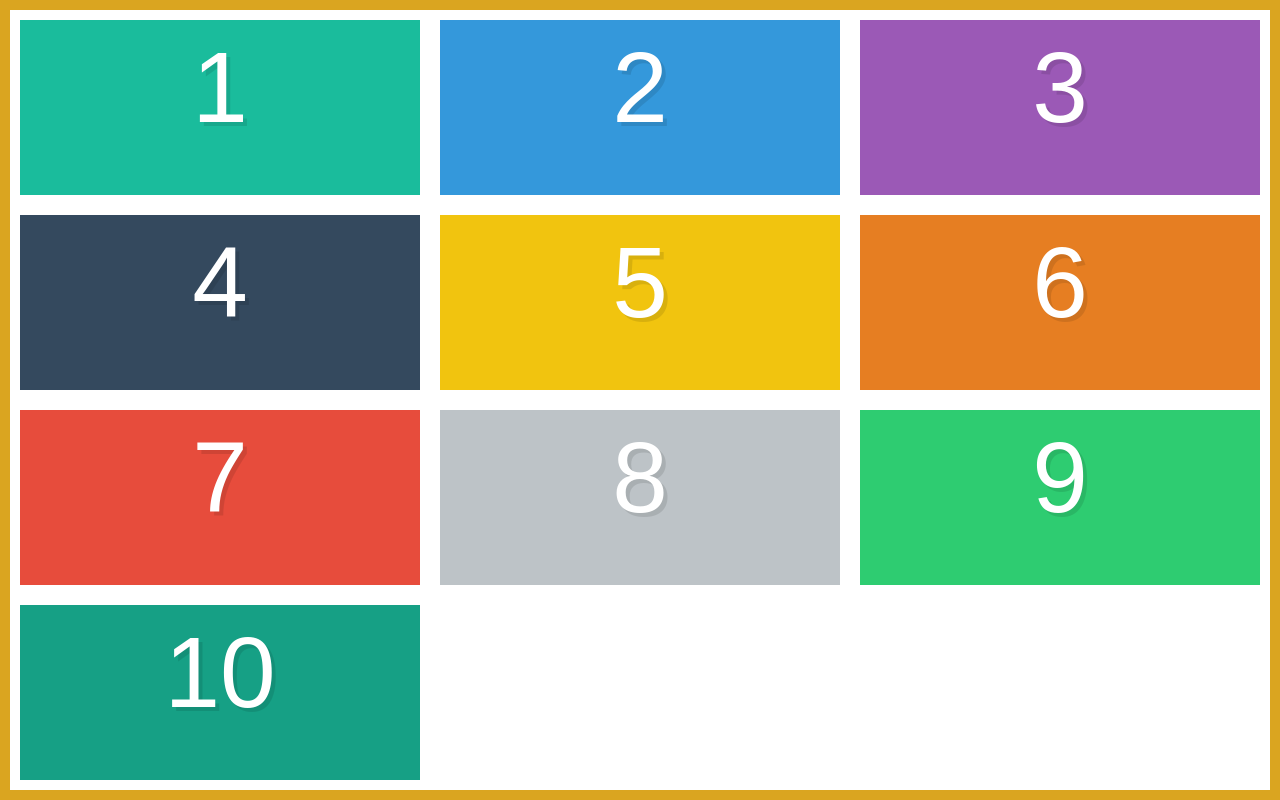
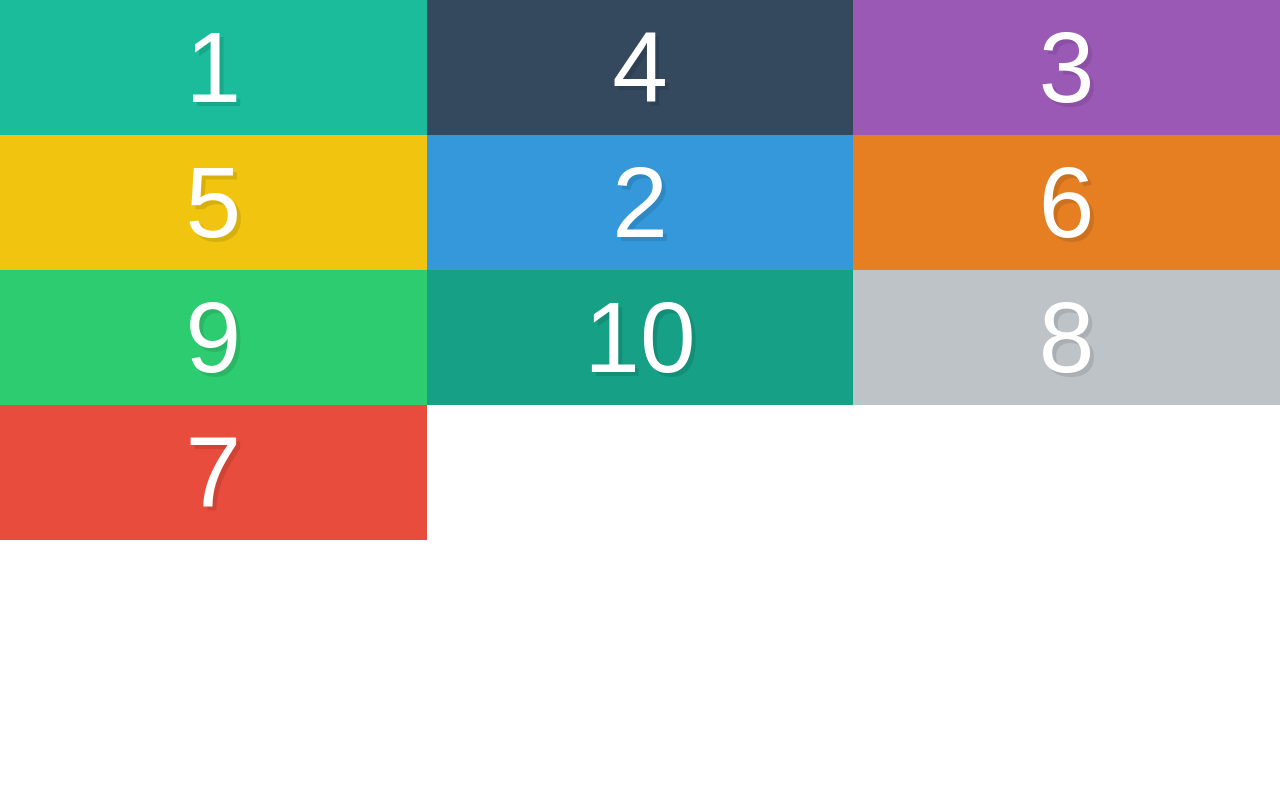
Before and after one commit to ermyas7/css-flexbox, a plain HTML site: page alignment-and-centering/index.html in a window 1280 px wide. Drawn offline with Linux system fonts and the light colour scheme.

Commit message:
flex order

```diff
--- a/alignment-and-centering/style.css
+++ b/alignment-and-centering/style.css
@@ -29,13 +29,32 @@ input[type=reset],input[type=submit]{-webkit-appearance:button;cursor:pointer;}b
 
 
 /* We start writing out flexbox here. The above is just page setup */
-.container {
+.container{
   display: flex;
-  border: 10px solid goldenrod;
-  min-height: 100vh;
   flex-wrap: wrap;
 }
+
 .box{
-  width: calc(33.3333333333% - 20px);
-  margin: 10px;
+
+  width: 33.33333%;
 }
+
+.box1{
+ order: -5;
+}
+.box4{
+  order: -4;
+}
+.box3{
+  order: -3;
+}
+.box5{
+  order: -2;
+}
+
+.box7{
+order: 2;
+}
+.box8{
+  order: 1;
+}
```
